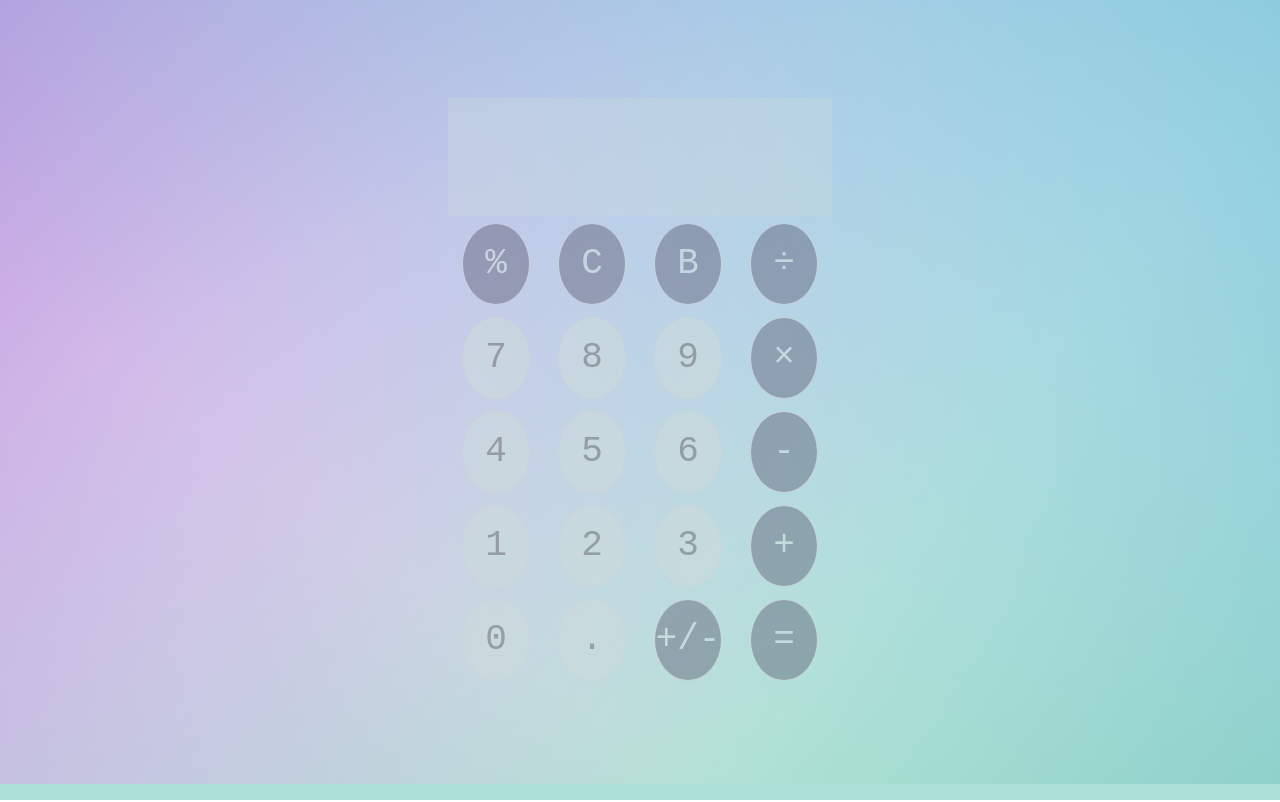
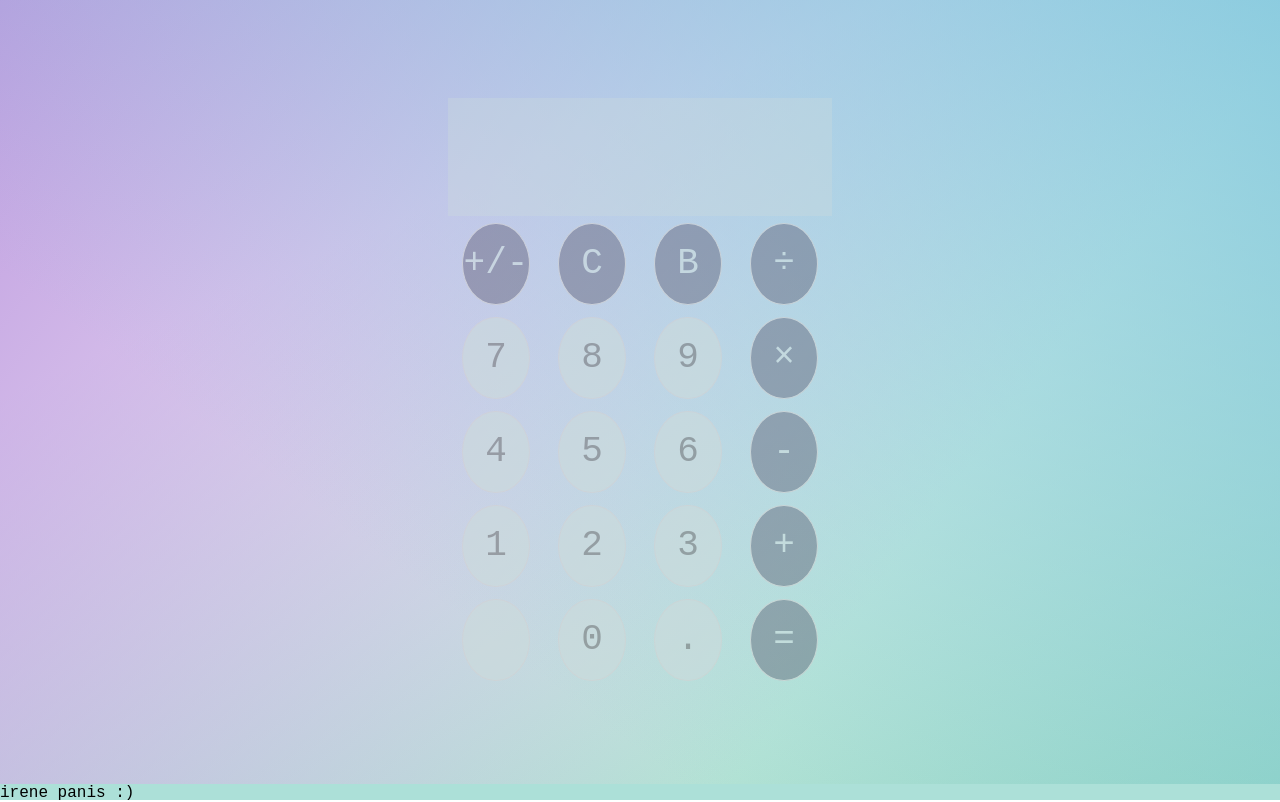
Before and after one commit to irene-panis/calculator, a plain HTML site: page index.html in a window 1280 px wide. Drawn offline with Linux system fonts and the light colour scheme.

Commit message:
Rearrange buttons

```diff
--- a/index.html
+++ b/index.html
@@ -13,7 +13,7 @@
         <div id="input-box"></div>
         <div id="keypad">
           <div class="row">
-            <div class="btn color" id="percentage">%</div>
+            <div class="btn color" id="posneg">+/-</div>
             <div class="btn color" id="clear">C</div>
             <div class="btn color" id="backspace">B</div>
             <div class="btn color" id="divide">÷</div>
@@ -37,14 +37,14 @@
             <div class="btn color" id="plus">+</div>
           </div>
           <div class="row">
+            <div class="btn" id="empty"></div>
             <div class="btn" id="zero">0</div>
             <div class="btn" id="decimal">.</div>
-            <div class="btn color" id="posneg">+/-</div>
             <div class="btn color" id="equals">=</div>
           </div>
         </div>
       </div>
     </div>
-    <footer></footer>
+    <footer>irene panis :)</footer>
   </body>
 </html>
```
